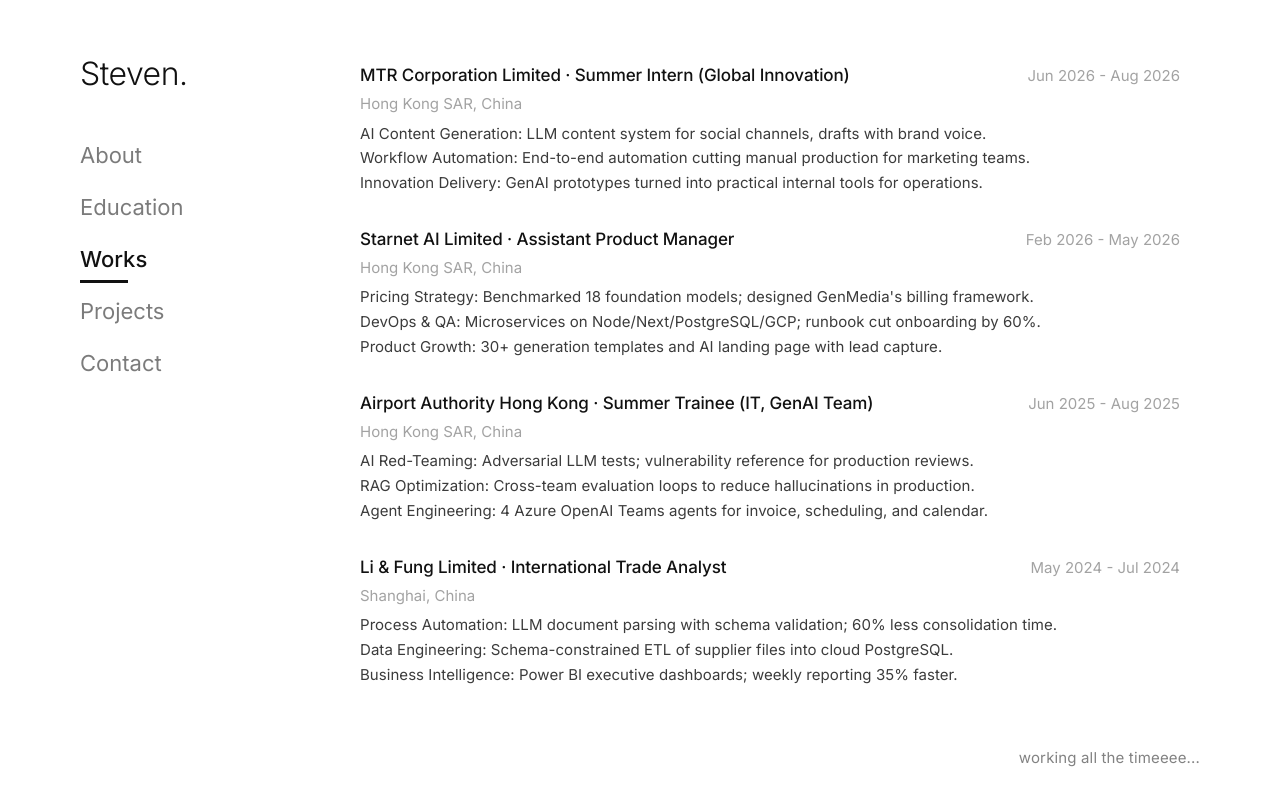
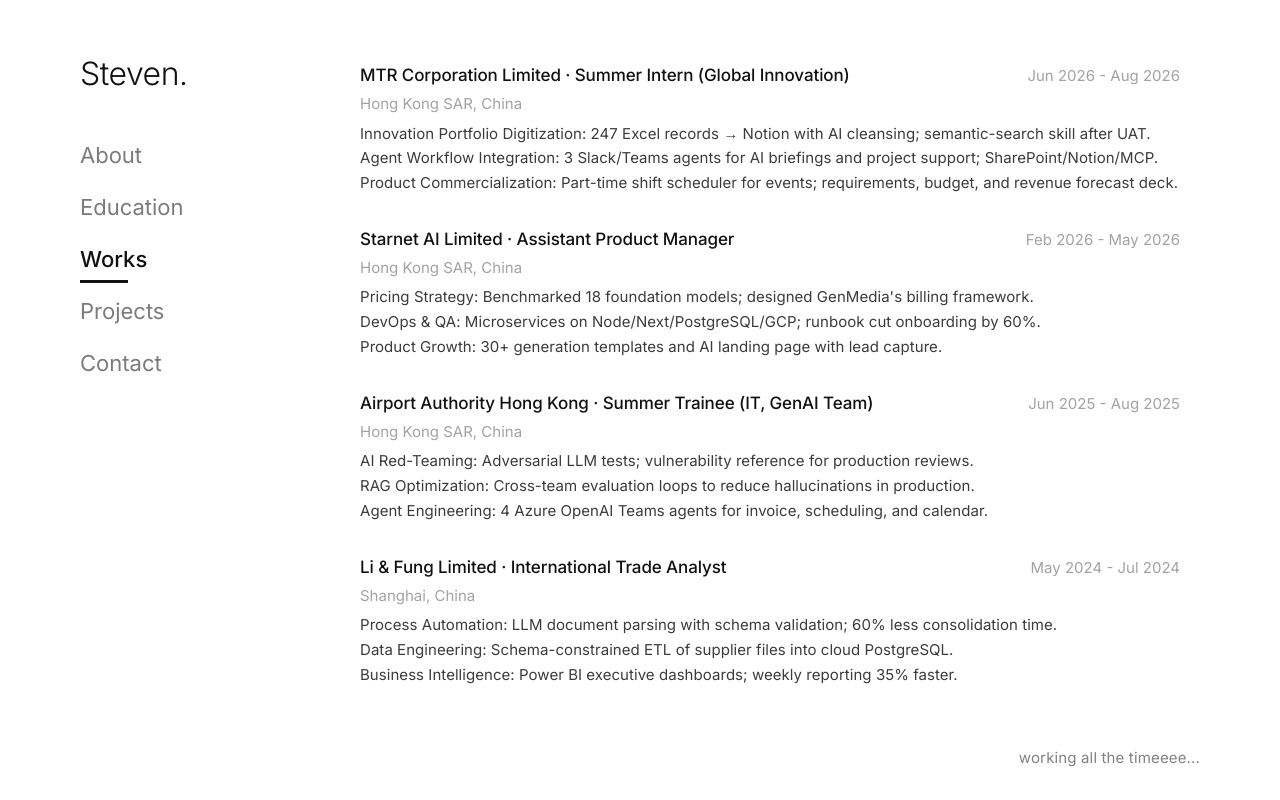
Before and after one commit to steven-lijw/my_website, a Next.js app: page /works in a window 1280 px wide. Built offline with nearby package versions, Linux system fonts and the light colour scheme.

Commit message:
update: refresh MTR internship bullets with digitization, agents, and commercialization

```diff
--- a/src/data/content.ts
+++ b/src/data/content.ts
@@ -115,9 +115,9 @@
     dates: "Jun 2026 - Aug 2026",
     location: "Hong Kong SAR, China",
     bullets: [
-      "AI Content Generation: LLM content system for social channels, drafts with brand voice.",
-      "Workflow Automation: End-to-end automation cutting manual production for marketing teams.",
-      "Innovation Delivery: GenAI prototypes turned into practical internal tools for operations.",
+      "Innovation Portfolio Digitization: 247 Excel records → Notion with AI cleansing; semantic-search skill after UAT.",
+      "Agent Workflow Integration: 3 Slack/Teams agents for AI briefings and project support; SharePoint/Notion/MCP.",
+      "Product Commercialization: Part-time shift scheduler for events; requirements, budget, and revenue forecast deck.",
     ],
   },
   {
```
